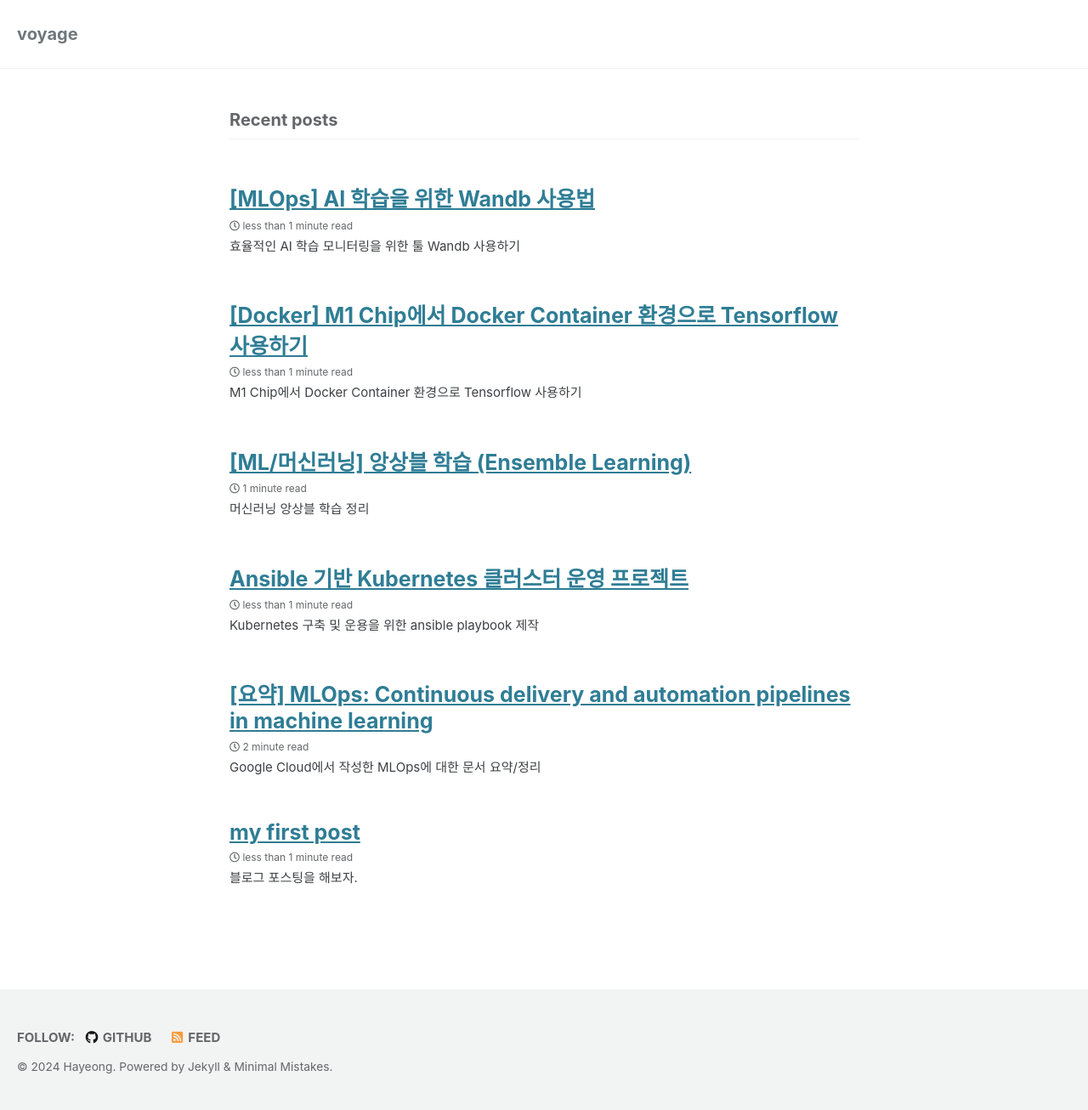
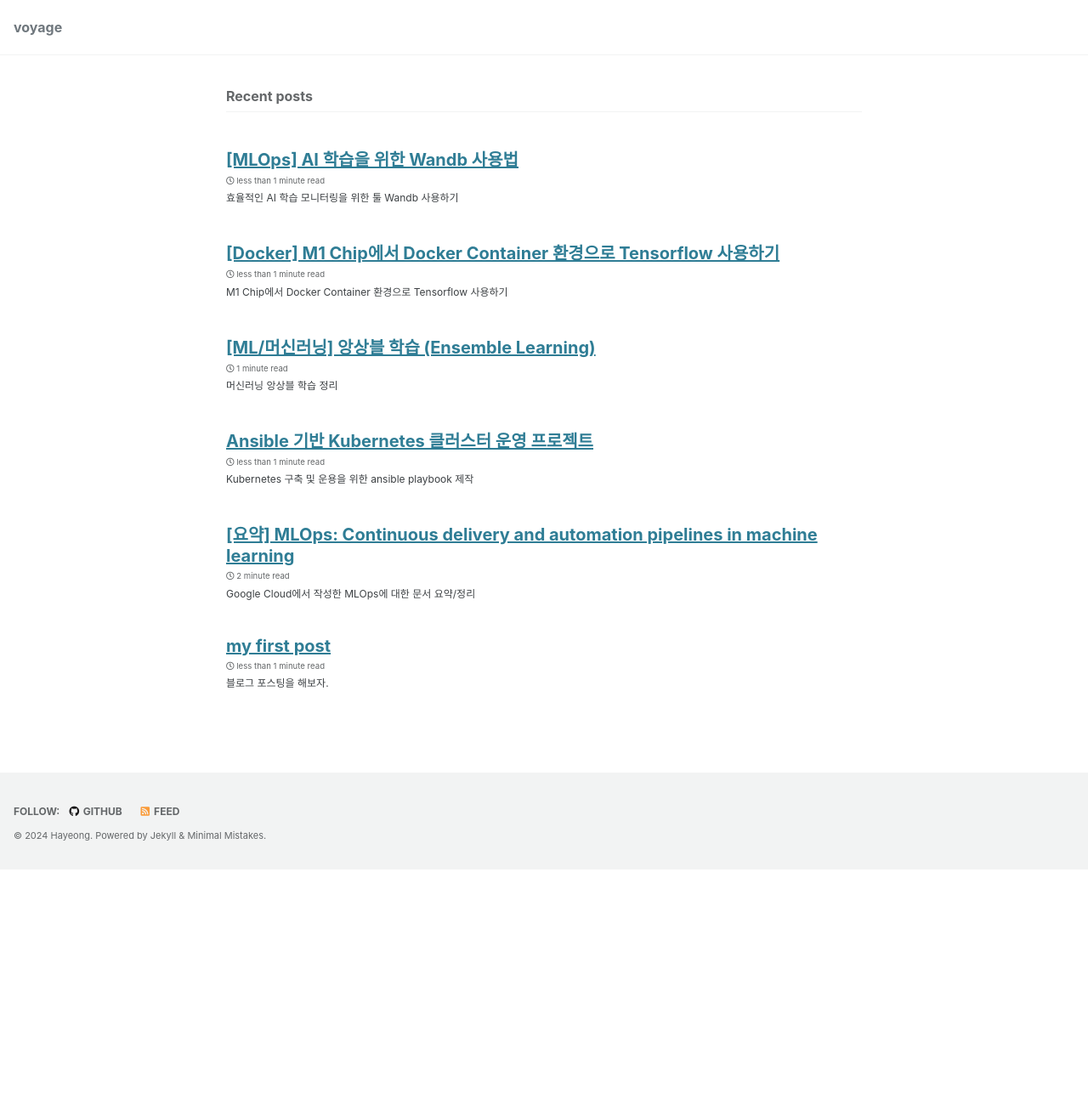
Before and after one commit to hayeong95/hayeong95.github.io, a Jekyll site: the page built from index.markdown, in a window 1280 px wide. Shown: the whole page at 85% size. Built offline with Jekyll 4.4.1, drawn with Linux system fonts in a browser that asks for light colours; cached includes are drawn as plain includes; the list of posts is cut into pages by our own code; after the commit the page ends 1023 px from its top, so only the background shows below that.

Commit message:
update font size

```diff
--- a/_sass/minimal-mistakes/_reset.scss
+++ b/_sass/minimal-mistakes/_reset.scss
@@ -8,18 +8,18 @@ html {
   /* apply a natural box layout model to all elements */
   box-sizing: border-box;
   background-color: $background-color;
-  font-size: 14px;
+  font-size: 11px;
 
   @include breakpoint($medium) {
-    font-size: 16px;
+    font-size: 11px;
   }
 
   @include breakpoint($large) {
-    font-size: 18px;
+    font-size: 14px;
   }
 
   @include breakpoint($x-large) {
-    font-size: 20px;
+    font-size: 16px;
   }
 
   -webkit-text-size-adjust: 100%;
```
